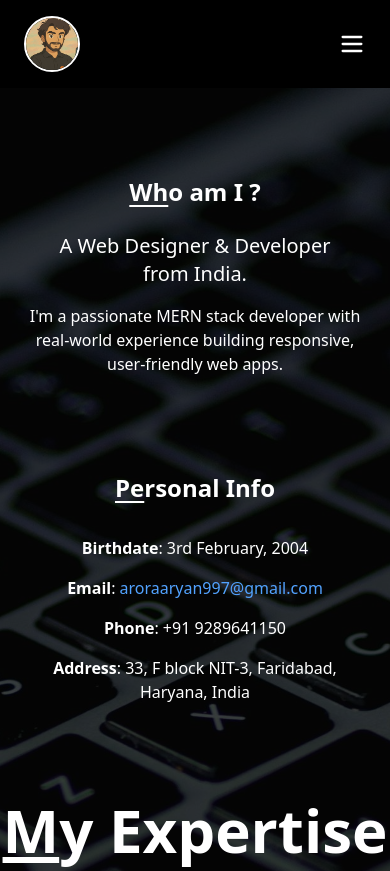
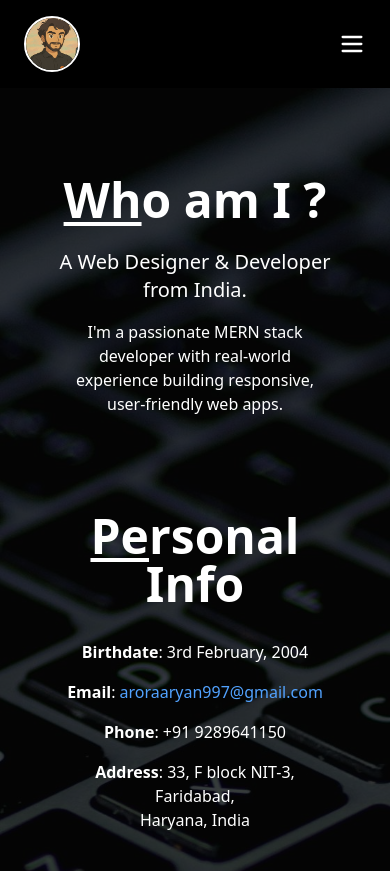
Before and after one commit to Aryan030204/portfolio, a React (Vite) app: page /about in a window 390 px wide. Shown: the top 871 px of the page. Built offline with nearby package versions, Linux system fonts and the light colour scheme.

Commit message:
refactor: update component styles and layout for improved responsiveness

```diff
--- a/src/App.jsx
+++ b/src/App.jsx
@@ -7,42 +7,21 @@ import Resume from "./pages/Resume";
 import Contact from "./pages/Contact";
 import hero from "./assets/heroBanner.jpg";
 
-// function App() {
-//   return (
-//     <div className="flex flex-col h-full lg:min-h-screen w-full items-center bg-black overflow-x-hidden">
-//       <Header />
-//       <img
-//         src={hero}
-//         alt="hero_banner"
-//         className="absolute h-[200vh] lg:h-full w-full z-0 opacity-25"
-//       />
-//       <main className="flex-grow w-full flex flex-col items-center justify-start">
-//         <Routes>
-//           <Route path="/" element={<HeroSection />} />
-//           <Route path="/about" element={<About />} />
-//           <Route path="/resume" element={<Resume />} />
-//           <Route path="/contact" element={<Contact />} />
-//         </Routes>
-//       </main>
-
-//       <Footer />
-//     </div>
-//   );
-// }
 function App() {
   return (
     <div className="flex flex-col min-h-screen w-full bg-black overflow-x-hidden relative">
+      {/* Header */}
       <Header />
 
-      {/* Background image should be behind everything */}
+      {/* Background Image */}
       <img
         src={hero}
         alt="hero_banner"
         className="absolute top-0 left-0 h-full w-full z-0 opacity-25 object-cover"
       />
 
-      {/* Main content should be relatively positioned to layer over the bg */}
-      <main className="flex-grow w-full flex flex-col items-center justify-start z-10 relative">
+      {/* Main Content */}
+      <main className="flex-grow w-full flex flex-col items-center justify-start z-10 relative px-4">
         <Routes>
           <Route path="/" element={<HeroSection />} />
           <Route path="/about" element={<About />} />
@@ -51,6 +30,7 @@ function App() {
         </Routes>
       </main>
 
+      {/* Footer */}
       <Footer />
     </div>
   );
--- a/src/components/ContactForm.jsx
+++ b/src/components/ContactForm.jsx
@@ -19,7 +19,7 @@ const ContactForm = () => {
   };
 
   return (
-    <div className="max-w-2xl w-[30rem] h-[45rem] lg:w-[40rem] mx-auto bg-white shadow-md rounded-md p-8">
+    <div className="max-w-2xl w-[22rem] h-[35rem] lg:w-[40rem] mx-auto bg-white shadow-md rounded-md p-8">
       <h2 className="text-3xl lg:text-2xl font-bold text-gray-800 mb-4">
         <span className="text-red-500 underline underline-offset-4">Send</span>{" "}
         a message
--- a/src/components/Education.jsx
+++ b/src/components/Education.jsx
@@ -2,7 +2,7 @@ import React from "react";
 
 const Education = () => {
   return (
-    <div className="flex flex-col border-2 border-white bg-white h-[33rem] w-[30rem] rounded-b-4xl">
+    <div className="flex flex-col border-2 border-white bg-white h-[33rem] w-[22rem] lg:w-[30rem] rounded-b-4xl">
       <div className="flex w-full h-1/4 items-center justify-start p-10">
         <h1 className="text-4xl font-bold text-red-500">
           <span className="underline underline-offset-8">Edu</span>cation
--- a/src/components/Expertise.jsx
+++ b/src/components/Expertise.jsx
@@ -4,7 +4,7 @@ import React from "react";
 const Expertise = () => {
   return (
     <div className="flex flex-col items-center gap-12 justify-start h-full text-white w-full max-w-1/2 px-0">
-      <h1 className="lg:text-3xl text-6xl font-bold whitespace-nowrap md:text-4xl">
+      <h1 className="lg:text-5xl text-5xl font-bold whitespace-nowrap md:text-4xl">
         <span className="underline underline-offset-4">M</span>y Expertise
       </h1>
 
--- a/src/components/GetInTouch.jsx
+++ b/src/components/GetInTouch.jsx
@@ -12,7 +12,7 @@ import { Link } from "react-router-dom";
 
 const GetInTouch = () => {
   return (
-    <div className="max-w-md mx-auto w-[40rem] h-[45rem] bg-white shadow-md rounded-md p-8">
+    <div className="max-w-md mx-auto w-[22rem] h-[45rem] lg:w-[30rem] bg-white shadow-md rounded-md p-8">
       <h2 className="text-3xl lg:text-2xl font-bold text-gray-800 mb-6">
         <span className="text-red-500 underline underline-offset-4">Get</span>{" "}
         in touch
--- a/src/components/HeroSection.jsx
+++ b/src/components/HeroSection.jsx
@@ -1,5 +1,4 @@
 import React from "react";
-import hero from "../assets/heroBanner.jpg";
 import { Typewriter } from "react-simple-typewriter";
 import { Link } from "react-router-dom";
 const HeroSection = () => {
--- a/src/components/Languages.jsx
+++ b/src/components/Languages.jsx
@@ -2,7 +2,7 @@ import React from "react";
 
 const Languages = () => {
   return (
-    <div className="flex flex-col border-2 bg-white h-[11.6rem] w-[30rem] rounded-b-4xl">
+    <div className="flex flex-col border-2 bg-white h-[11.6rem] w-[22rem] lg:w-[30rem] rounded-b-4xl">
       <div className="flex w-full h-1/4 items-center justify-start p-10">
         <h1 className="text-4xl font-bold text-blue-500">
           <span className="underline underline-offset-8">Lan</span>guages
--- a/src/components/PersonalInfo.jsx
+++ b/src/components/PersonalInfo.jsx
@@ -4,7 +4,7 @@ import { Link } from 'react-router-dom'
 const PersonalInfo = () => {
   return (
     <div className="flex flex-col items-center gap-8 justify-start h-full text-white w-full max-w-[30rem] px-4 sm:px-0">
-      <h1 className='text-2xl sm:text-6xl font-bold md:text-4xl'>
+      <h1 className='text-5xl lg:text-6xl font-bold md:text-4xl'>
         <span className='underline underline-offset-4'>Pe</span>rsonal Info
       </h1>
 
--- a/src/components/Projects.jsx
+++ b/src/components/Projects.jsx
@@ -3,7 +3,7 @@ import { Link } from "react-router-dom";
 
 const Projects = () => {
   return (
-    <div className="flex flex-col border-2 border-white bg-white h-[33rem] w-[30rem] rounded-b-4xl">
+    <div className="flex flex-col border-2 border-white bg-white h-[38rem] lg:h-[33rem] w-[22rem] lg:w-[30rem] rounded-b-4xl">
       <div className="flex w-full h-1/4 items-center justify-start p-10">
         <h1 className="text-4xl font-bold text-green-500">
           <span className="underline underline-offset-8">Pro</span>jects
--- a/src/components/Skills.jsx
+++ b/src/components/Skills.jsx
@@ -12,7 +12,7 @@ const Skills = () => {
   ];
 
   return (
-    <div className='flex flex-col text-start border-2 bg-white h-[20rem] w-[30rem]'>
+    <div className='flex flex-col text-start border-2 bg-white h-[20rem] w-[22rem] lg:w-[30rem]'>
       <div className='flex w-full items-center justify-start p-10'>
         <h1 className='text-4xl text-blue-500 font-bold'>
           <span className='underline underline-offset-8'>Ski</span>lls
--- a/src/components/WhoAmI.jsx
+++ b/src/components/WhoAmI.jsx
@@ -3,7 +3,7 @@ import React from "react";
 const WhoAmI = () => {
   return (
     <section className="flex flex-col gap-6 sm:gap-8 justify-start text-white w-full max-w-[30rem] px-4 sm:px-0">
-      <h1 className="text-2xl sm:text-6xl font-bold md:text-4xl">
+      <h1 className="text-5xl lg:text-6xl font-bold md:text-4xl">
         <span className="underline underline-offset-4">Wh</span>o am I ?
       </h1>
 
```
